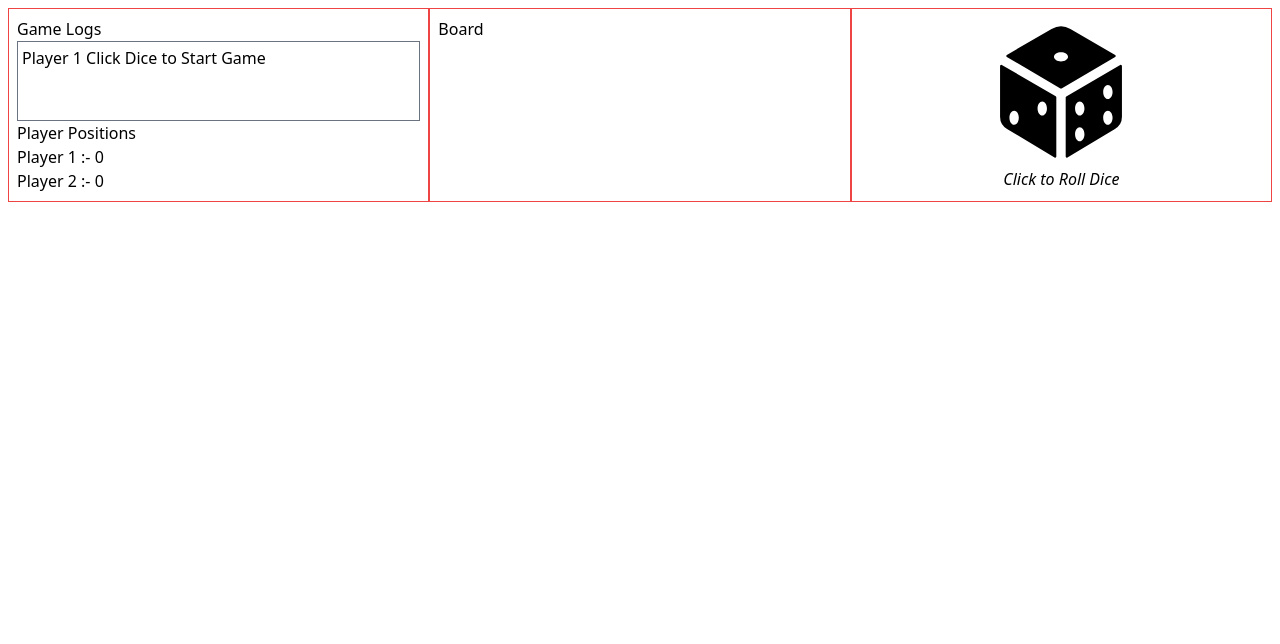
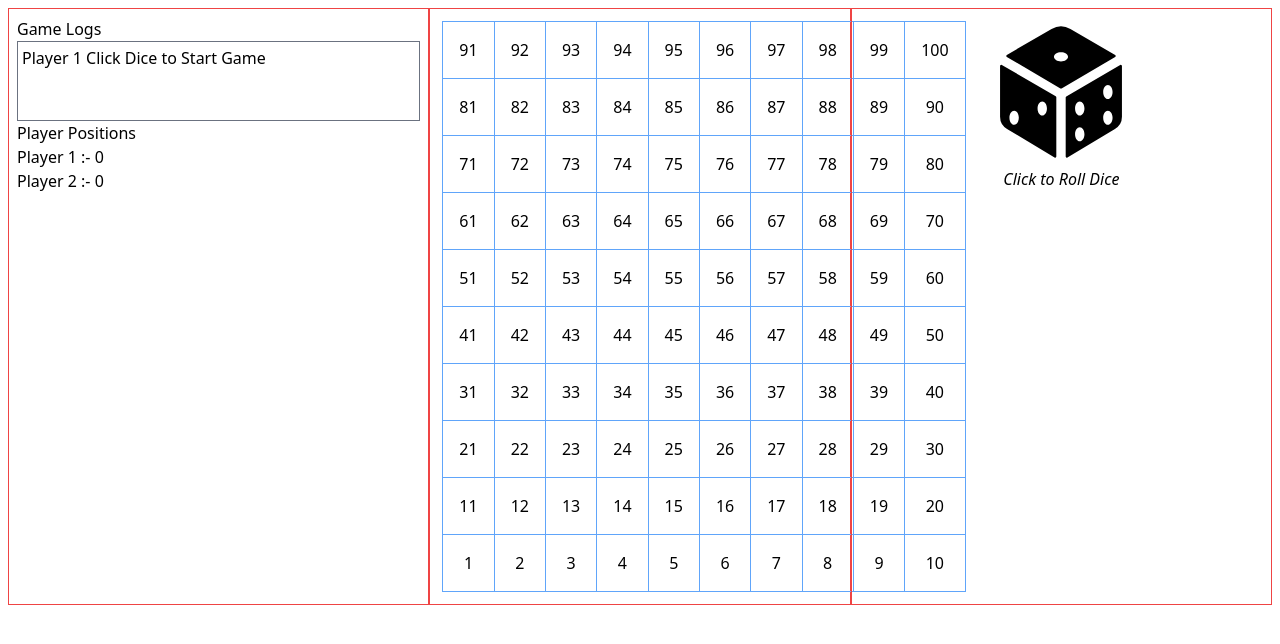
Before and after one commit to skyrunner360/snakeAndLadderReact, a React (Vite) app: page / in a window 1280 px wide. Shown: the top 644 px of the page. Built offline with nearby package versions, Linux system fonts and the light colour scheme.

Commit message:
feat: :sparkles: Make Basic Board!

```diff
--- a/src/Components/Board.tsx
+++ b/src/Components/Board.tsx
@@ -1,7 +1,35 @@
-import React from "react";
+import React, { useMemo } from "react";
 
 const Board = () => {
-  return <div>Board</div>;
+  const memoizedValue = useMemo(() => {
+    const arr = Array.from({ length: 100 }, (_, i) => i + 1);
+    console.log("arr", arr);
+    const newArr = [];
+    while (arr.length) newArr.push(arr.splice(0, 10));
+    return newArr;
+  }, []);
+  return (
+    <div className="text-center p-1">
+      <table>
+        {memoizedValue.reverse().map((i, ind) => {
+          return (
+            <tr className="p-4" key={ind + +new Date()}>
+              {i.map((ij) => {
+                return (
+                  <td
+                    className="p-4 border border-blue-400 text-center"
+                    key={ij}
+                  >
+                    {ij}
+                  </td>
+                );
+              })}
+            </tr>
+          );
+        })}
+      </table>
+    </div>
+  );
 };
 
 export default Board;
--- a/src/Components/Dice.tsx
+++ b/src/Components/Dice.tsx
@@ -23,9 +23,9 @@ const Dice = () => {
     setDiceVal(newVal);
     setGameLog([
       ...gameLog,
-      `Player ${currPlayer} Rolled Dice to ${newVal}`,
-      ...(isPlayerFree ? [`Player ${currPlayer} is Free to Move`] : []),
-      `Player ${newPlayer}'s Turn`,
+      `Player ${currPlayer} Rolled Dice to ${newVal}.`,
+      ...(isPlayerFree ? [`Player ${currPlayer} is Free to Move!`] : []),
+      `Player ${newPlayer}'s Turn.`,
     ]);
     setCurrPlayer(newPlayer);
     setPlayerPos({
```
